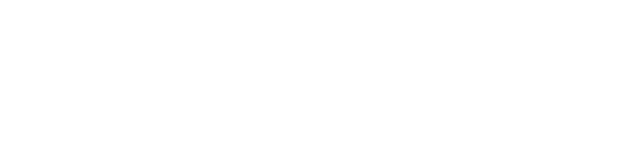
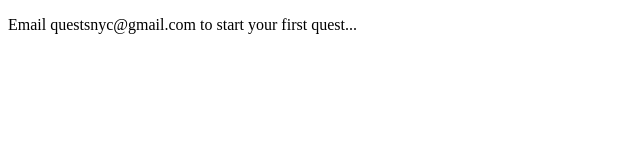
Before and after one commit to saffrann/questsnyc, a plain HTML site: page questsnyc.html in a window 1280 px wide. Shown: the whole page, without its empty margins (0-640 px from the left). Drawn offline with Linux system fonts and the light colour scheme.

Commit message:
Add files via upload

```diff
--- a/questsnyc.html
+++ b/questsnyc.html
@@ -1,6 +1,7 @@
 <!DOCTYPE html>
 <html>
 <head>
-<title> questsnyc@gmail.com </title>
+<title> QuestsNYC </title>
+<p> Email questsnyc@gmail.com to start your first quest...</p>
 </head>
 </html>
```
